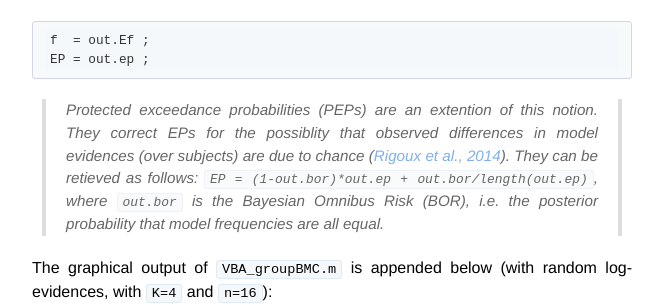
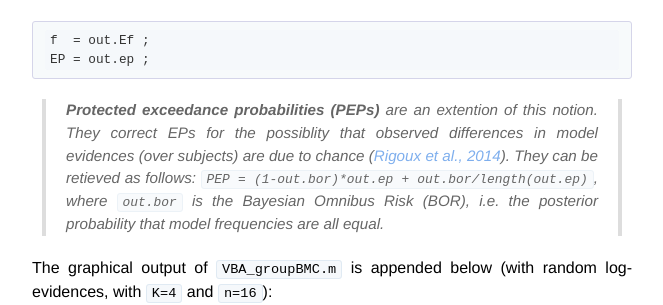
Before and after one commit to MBB-team/VBA-toolbox, a Jekyll site: the page built from _wiki/BMS-for-group-studies.md, in a window 1280 px wide and 900 px high, scrolled down 2526 px. Shown: the part 159-464 px from the top of the window, without its empty margins (308-971 px from the left). Built offline with Jekyll 4.4.1, drawn with Linux system fonts in a browser that asks for light colours; nearby versions of some CDN libraries; formulas are drawn with MathJax 3; some of the changed text lies outside the part shown.

Commit message:
Update BMS-for-group-studies.md

````diff
--- a/_wiki/BMS-for-group-studies.md
+++ b/_wiki/BMS-for-group-studies.md
@@ -24,8 +24,8 @@
 $$ p(m\mid y_1,\dots,y_n )\propto p(y_1,\dots,y_n\mid m)p(m)= p(y_1\mid m)\dots p(y_n\mid m)p(m) $$
 
 Thus, FFX-BMS simply proceeds as follows:
-- for each subject, invert each model and get the corresponding (log-) model evidence
-- sum the log-evidences over subjects (cf. equation above)
+- for each subject, invert each model and get the corresponding (log-) model evidence,
+- sum the log-evidences over subjects (cf. equation above),
 - compare models as usual (i.e. [as in a single-subject study]({{ site.baseurl }}/wiki/Bayesian-modelling-introduction)) based upon summed log-evidences.
 
 > FFX-BMS is valid whenever one may safely assume that the group of subjects is homogeneous (i.e., subjects are best described by the same model $$m$$).
@@ -61,7 +61,7 @@
 EP = out.ep ;
 ```
 
-> *Protected* exceedance probabilities (PEPs) are an extention of this notion. They correct EPs for the possiblity that observed differences in model evidences (over subjects) are due to chance ([Rigoux et al., 2014](https://www.ncbi.nlm.nih.gov/pubmed/24018303)). They can be retieved as follows: `EP = (1-out.bor)*out.ep + out.bor/length(out.ep)`, where `out.bor` is the Bayesian Omnibus Risk (BOR), i.e. the posterior probability that model frequencies are all equal.
+> **Protected exceedance probabilities (PEPs)** are an extention of this notion. They correct EPs for the possiblity that observed differences in model evidences (over subjects) are due to chance ([Rigoux et al., 2014](https://www.ncbi.nlm.nih.gov/pubmed/24018303)). They can be retieved as follows: `PEP = (1-out.bor)*out.ep + out.bor/length(out.ep)`, where `out.bor` is the Bayesian Omnibus Risk (BOR), i.e. the posterior probability that model frequencies are all equal.
 
 
 The graphical output of `VBA_groupBMC.m` is appended below (with random log-evidences, with `K=4` and `n=16`):
````
